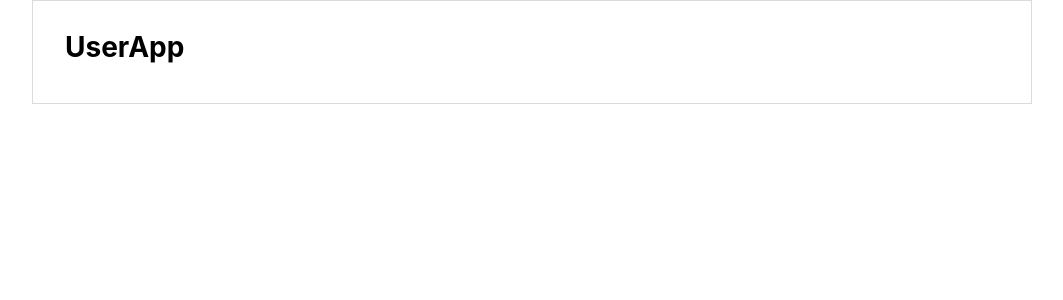
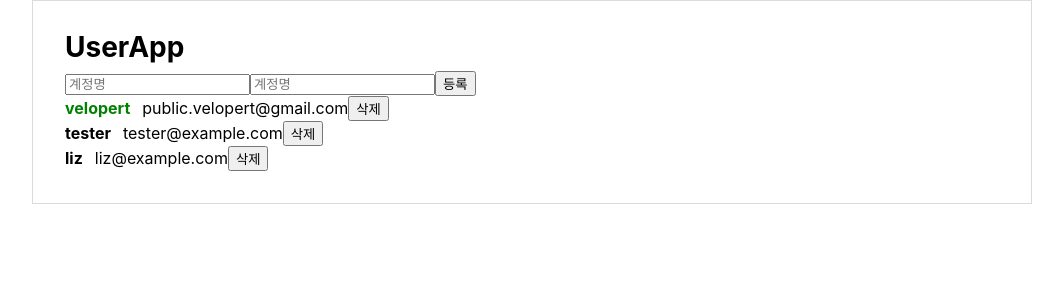
Before and after one commit to arin00github/velopert, a React (Create React App) app: page / in a window 1280 px wide. Shown: the top 300 px of the page, without its empty margins (108-1171 px from the left). Built offline with nearby package versions, Linux system fonts and the light colour scheme.

Commit message:
1차 복습 테스트

```diff
--- /dev/null
+++ b/src/AppGroup/userApp/component/CreateUser.js
@@ -0,0 +1,22 @@
+
+
+export default function CreateUser({username, email, onChange, onClick}){
+    return(
+        <div>
+            <input
+                name="username"
+                value={username}
+                placeholder="계정명"
+                onChange={onChange}
+            />
+            <input
+                name="email"
+                value={email}
+                placeholder="계정명"
+                onChange={onChange}
+            />
+            <button onClick={()=> onClick()}>등록</button>
+
+        </div>
+    )
+}
--- /dev/null
+++ b/src/AppGroup/userApp/component/UserList.js
@@ -0,0 +1,34 @@
+
+
+export default function UserList ({users, onDelete, onToggle}){
+    return (
+        <div>
+            <ul>
+                {users.map(item => (
+                    <li key={item.id}>
+                        <User user={item} onDelete={onDelete} onToggle={onToggle} />
+                    </li>
+                ))}
+            </ul>
+        </div>
+    )
+}
+
+
+function User({user, onDelete, onToggle}){
+    return (
+        <div>
+            <strong
+                style={{
+                    paddingRight:'12px',
+                    fontWeight:700,
+                    cursor:'pointer',
+                    color: user.active ? 'green' : 'black'
+                }}
+                onClick={() => onToggle(user.id)}
+            >{user.username}</strong>
+            <span>{user.email}</span>
+            <button onClick={()=> onDelete(user.id)}>삭제</button>
+        </div>
+    )
+}
--- a/src/AppGroup/userApp/index.js
+++ b/src/AppGroup/userApp/index.js
@@ -1,10 +1,90 @@
+import { useCallback, useMemo, useRef, useState } from "react";
+import UserList from "./component/UserList";
+import CreateUser from './component/CreateUser'
+
+
 
 
 export default function UserApp(){
+
+    const [input, setInput] = useState({
+        username : '',
+        email : ''
+    })
+
+    const {username, email} = input
+
+
+    const [users, setUsers] = useState([
+        {
+          id: 1,
+          username: 'velopert',
+          email: 'public.velopert@gmail.com',
+          active:true
+        },
+        {
+          id: 2,
+          username: 'tester',
+          email: 'tester@example.com',
+          active:false
+        },
+        {
+          id: 3,
+          username: 'liz',
+          email: 'liz@example.com',
+          active:false
+        }
+      ]);
+
+      const onChange = (e) => {
+          const {name, value} = e.target
+          setInput({
+              ...input,
+              [name]: value
+          })
+
+      }
+      const nextId = useRef(4)
+
+      const onClick = () => {
+
+
+        const user = {
+            id : nextId.current,
+            username,
+            email
+        }
+
+        setUsers([...users, user])
+
+        setInput({
+            useranme : '',
+            email : ''
+        })
+
+        nextId.current += 1
+
+      }
+
+      const onDelete = (id) => {
+            setUsers(users.filter(user => user.id !== id))
+      }
+
+      const onToggle = (id) => {
+          setUsers(
+              users.map(user =>
+                user.id === id ? {...user, active: !user.active} : user)
+          )
+      }
+
+
+
+
     return(
         <div className="content">
             <h1>UserApp</h1>
-
+            <CreateUser onChange={onChange} username={username} email={email} onClick={onClick} />
+            <UserList users={users} onDelete={onDelete} onToggle={onToggle} />
         </div>
     )
 }
```
